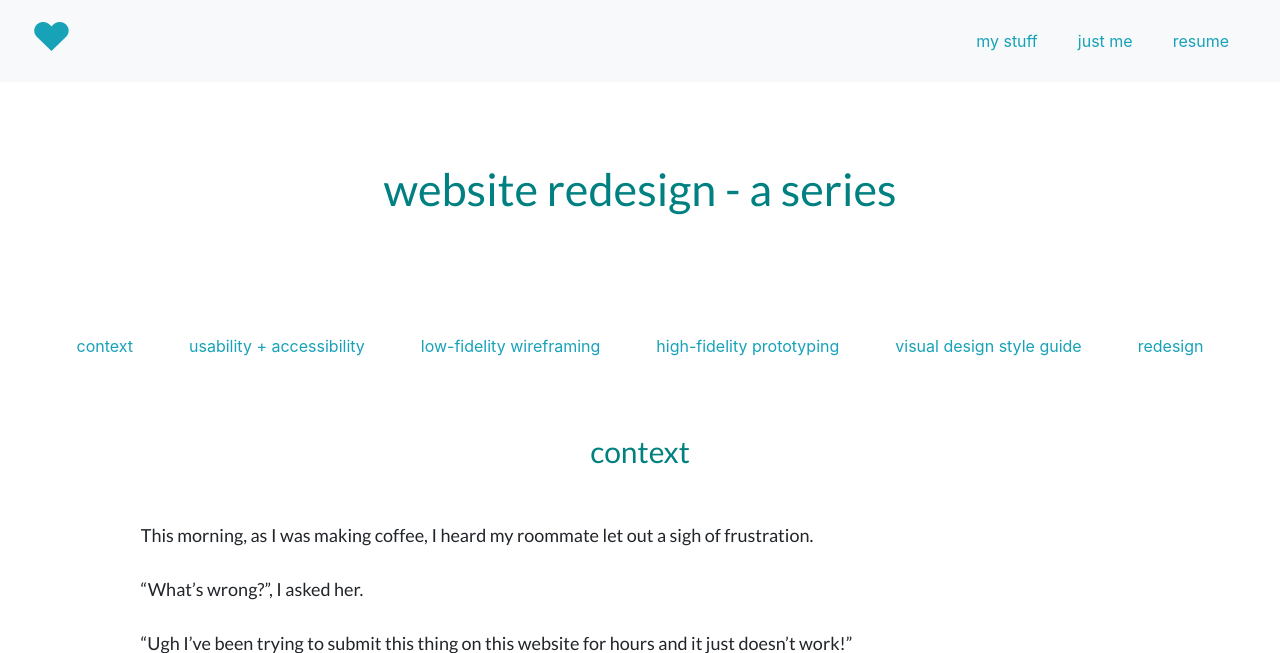
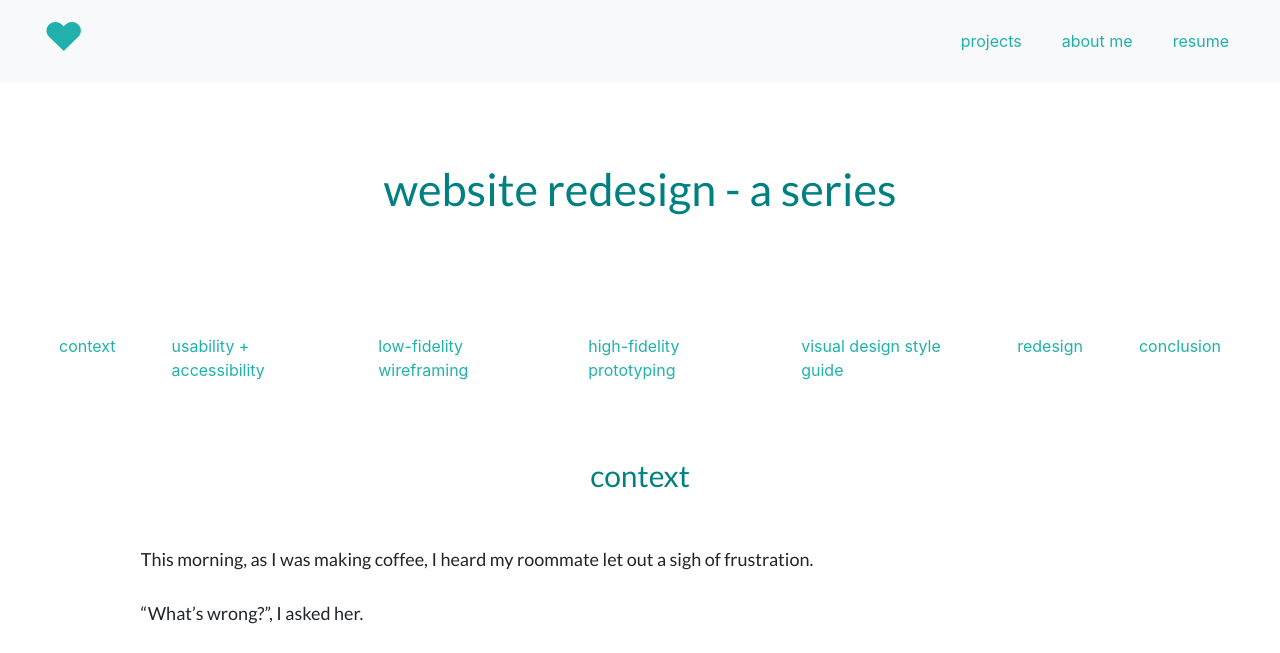
Before and after one commit to sharon-alexander/responsive-redesign, a PHP site: page / in a window 1280 px wide. Shown: the top 653 px of the page. Run offline with PHP 8.4, Linux system fonts and the light colour scheme; some libraries are stand-ins or nearby versions.

Commit message:
portfolio edits

```diff
--- a/home.html
+++ b/home.html
@@ -8,6 +8,8 @@
   <link rel="stylesheet" href="https://stackpath.bootstrapcdn.com/bootstrap/4.3.1/css/bootstrap.min.css"
     integrity="sha384-ggOyR0iXCbMQv3Xipma34MD+dH/1fQ784/j6cY/iJTQUOhcWr7x9JvoRxT2MZw1T" crossorigin="anonymous">
   <link href="https://fonts.googleapis.com/css2?family=Lato&display=swap" rel="stylesheet">
+  <link href="https://maxcdn.bootstrapcdn.com/font-awesome/4.7.0/css/font-awesome.min.css" rel="stylesheet" />
+  <link rel="stylesheet" href="https://cdnjs.cloudflare.com/ajax/libs/font-awesome/4.7.0/css/font-awesome.min.css">
   <meta content="width=device-width, initial-scale=1" name="viewport" />
   <meta charset="utf-8">
 </head>
@@ -19,11 +21,18 @@
       <a class="navbar-brand">
         <h1>&hearts; </h1>
       </a>
-      <div class="collapse navbar-collapse">
+
+      <button class="navbar-toggler ml-auto" type="button" data-toggle="collapse" data-target="#navbarSupportedContent"
+        aria-controls="navbarSupportedContent" aria-expanded="false" aria-label="Toggle navigation"
+        style="border: none;">
+        <span class="navbar-toggler-icon"></span>
+      </button>
+
+      <div class="collapse navbar-collapse" id="navbarSupportedContent">
         <ul class="navbar-nav ml-auto">
-          <li class="navbar-item"> my stuff </li>
-          <li class="navbar-item"> just me </li>
-          <li class="navbar-item"> resume </li>
+          <li class="navbar-item"> <a href="../home.html">projects </a></li>
+          <li class="navbar-item"> <a href="../about.html">about me </a></li>
+          <li class="navbar-item"> <a href="../fake-resume.pdf" target="_blank">resume </a></li>
         </ul>
       </div>
     </div>
@@ -38,7 +47,13 @@
   <div class="project-menu">
     <nav class="navbar navbar-expand-sm navbar-light text-info">
       <div class="container-fluid">
-        <div class="collapse navbar-collapse">
+
+        <button class="navbar-toggler ml-auto" type="button" data-toggle="collapse" data-target="#projectMenuContent"
+          aria-controls="projectMenuContent" aria-expanded="false" aria-label="Toggle navigation" style="border: none;">
+          <span class="navbar-toggler-icon"></span>
+        </button>
+
+        <div class="collapse navbar-collapse" id="projectMenuContent">
           <ul class="navbar-nav ml-auto">
             <li class="navbar-item"> <a class="nav-link text-info" href="#context">context </a></li>
             <li class="navbar-item"> <a class="nav-link text-info" href="#usability-access">usability + accessibility
@@ -48,6 +63,7 @@
             <li class="navbar-item"> <a class="nav-link text-info" href="#style-guide">visual design style guide</a>
             </li>
             <li class="navbar-item"> <a class="nav-link text-info" href="#redesign">redesign</a></li>
+            <li class="navbar-item"> <a class="nav-link text-info" href="#conclusion">conclusion</a></li>
           </ul>
         </div>
       </div>
@@ -200,15 +216,18 @@
   <div class="heading">
     <b> redesign takeaways:</b>
   </div>
-    <div class="summary">
+  <div class="summary">
     <ul>
       <li> The redesigned website is responsive i.e. adapts to the size of the browser and to different devices</li>
       <li> Looks good when changing the font size of the browser</li>
       <li>Website includes language attribute which allows screen readers to know which language to read it in</li>
       <li>Website has a grid structure which allows a screen reader to know in which order to read the contents</li>
-      <li>Instead of having regions with big blocks of text, the redesigned website would link to pages with additional information e.g. the "events" image would link to a page containing information on upcoming events.</li>
+      <li>Instead of having regions with big blocks of text, the redesigned website would link to pages with additional
+        information e.g. the "events" image would link to a page containing information on upcoming events.</li>
     </ul>
   </div>
+
+  <div class="subtitle" id="conclusion">conclusion</div>
 
   <!-- sources-->
   <div class="heading" style="text-align: left">
@@ -233,6 +252,28 @@
     </ul>
   </div>
 
+  <footer class="myfooter">
+    <div class="copyright"> coded with &hearts; | anonymous</div>
+    <div class="social">
+      <a href=""><i class="fa fa-facebook"></i></a>
+      &nbsp;<a href=""><i class="fa fa-instagram"></i></a>
+      &nbsp;<a href=""><i class="fa fa-linkedin"></i></a></div>
+  </footer>
+
+
+  <script type="text/javascript" src="https://cdnjs.cloudflare.com/ajax/libs/jquery/3.5.1/jquery.min.js"></script>
+  <!-- Bootstrap tooltips -->
+  <script type="text/javascript"
+    src="https://cdnjs.cloudflare.com/ajax/libs/popper.js/1.14.4/umd/popper.min.js"></script>
+  <script src="https://stackpath.bootstrapcdn.com/bootstrap/4.5.2/js/bootstrap.min.js"
+    integrity="sha384-B4gt1jrGC7Jh4AgTPSdUtOBvfO8shuf57BaghqFfPlYxofvL8/KUEfYiJOMMV+rV"
+    crossorigin="anonymous"></script>
+  <!-- Bootstrap core JavaScript -->
+  <script type="text/javascript"
+    src="https://cdnjs.cloudflare.com/ajax/libs/twitter-bootstrap/4.5.0/js/bootstrap.min.js"></script>
+  <!-- MDB core JavaScript -->
+  <script type="text/javascript" src="https://cdnjs.cloudflare.com/ajax/libs/mdbootstrap/4.19.1/js/mdb.min.js"></script>
+
 
 </body>
 
--- a/index.css
+++ b/index.css
@@ -75,3 +75,82 @@ body {
 li {
     margin: 20px;
 }
+
+nav .navbar-nav li a{
+    color: #20B2AA!important;
+}
+
+nav .navbar-brand{
+    color: #20B2AA!important;
+    padding-left: 1%;
+}
+
+.copyright {
+    display: flex;
+    justify-content: center;
+    font-family: "Lato";
+    font-size: 20px;
+    color: teal;
+    padding: 2%;
+}
+
+.myfooter {
+    display: grid;
+    grid-template-columns: 1fr;
+    width: 100%;
+    padding: 2%;
+}
+
+.social {
+    display: flex;
+    justify-content: center;
+    padding: 2%;
+}
+
+.container-flex {
+    display: flex;
+    justify-content: center;
+    padding-bottom: 7%;
+}
+
+i.fa {
+    display: inline-block;
+    border-radius: 60px;
+    padding: 0.5em 0.6em;
+    color: white;
+    background-color: #de6e4b;
+    width: 28px;
+    text-align: center;
+
+  }
+
+@media only screen and (max-width: 450px) { /* mobile size */
+
+    img {
+        width: 300px;
+    }
+
+    .title {
+        font-size: 30px;
+    }
+
+    .subtitle {
+        font-size: 22px;
+    }
+
+    .paragraph {
+        font-size: 14px;
+
+    }
+
+    .heading {
+        font-size: 14px;
+
+    }
+
+    .summary {
+        font-size: 12px;
+
+    }
+
+    }
```
